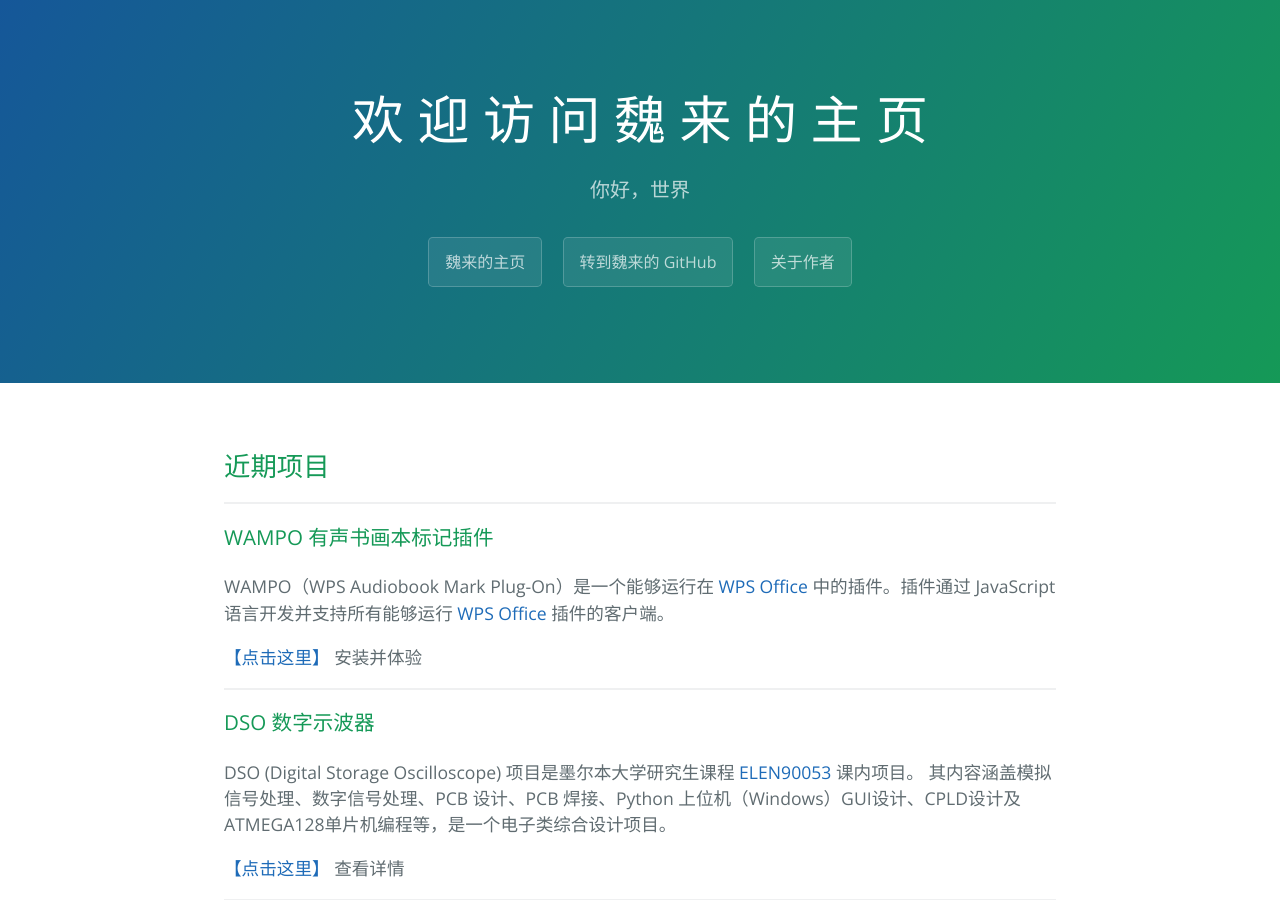
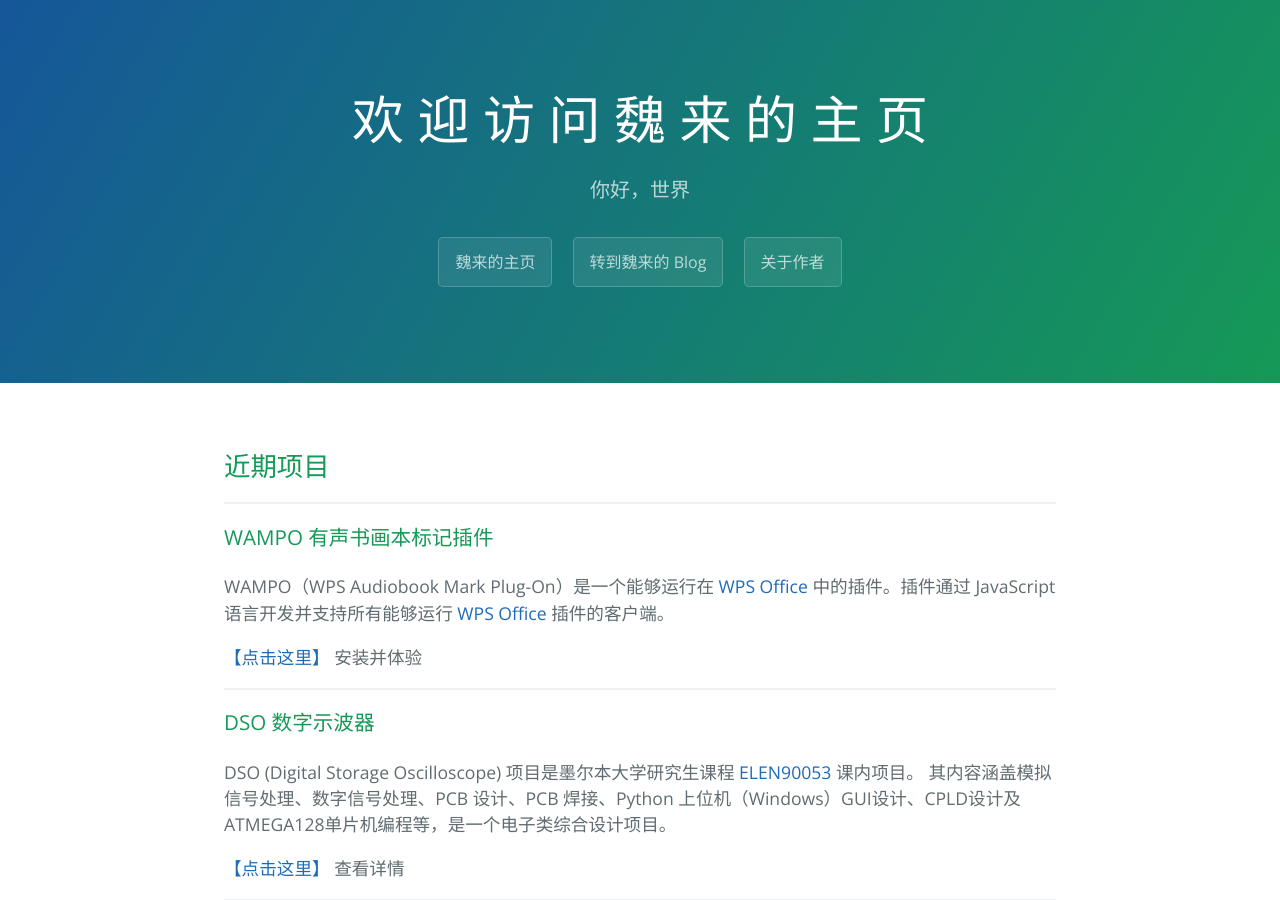
Before and after one commit to weilaimg/weilaimg.github.io, a Jekyll site: the page built from index.md, in a window 1280 px wide and 900 px high. Built offline with Jekyll 4.4.1, drawn with Linux system fonts in a browser that asks for light colours.

Commit message:
change blog site

```diff
--- a/_includes/page-header.html
+++ b/_includes/page-header.html
@@ -2,6 +2,6 @@
   <h1 class="project-name" style="font-weight:normal;">{{ site.title }}</h1>
   <h2 class="project-tagline">{{ site.tagline }}</h2>
   <a href="/" class="btn">魏来的主页</a>
-  <a href="https://github.com/weilaimg" class="btn" target="_blank">转到魏来的 GitHub </a>
+  <a href="https://blog.weilaimg.com/" class="btn" target="_blank">转到魏来的 Blog </a>
   <a href="/Contact/" class="btn">关于作者</a>
 </section>
```
